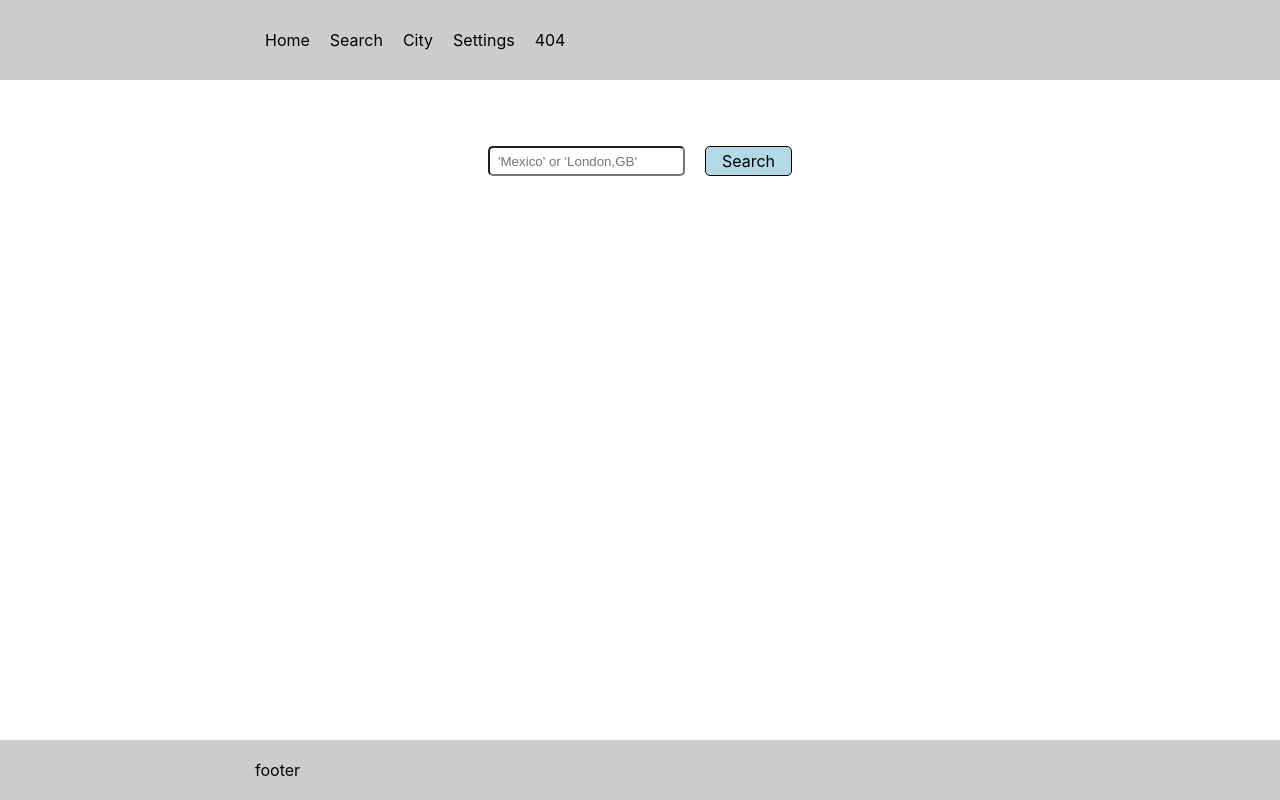
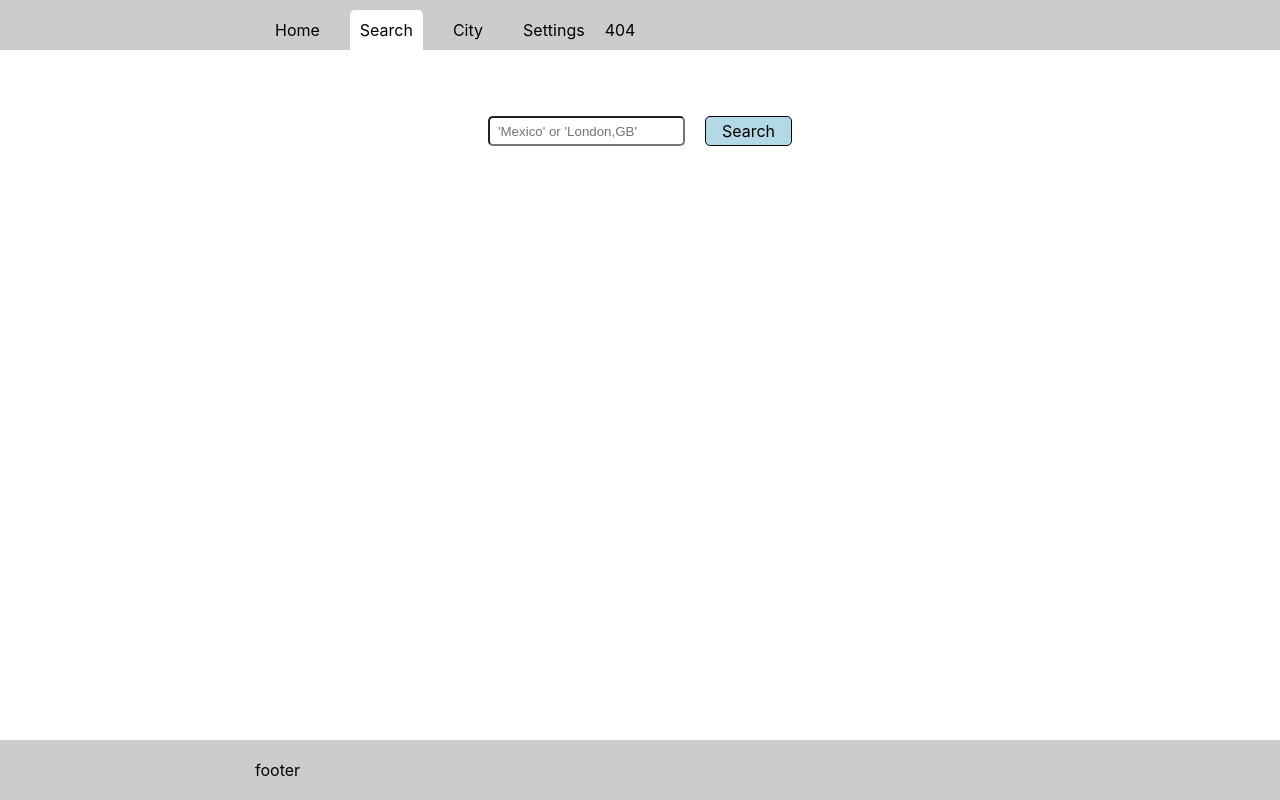
Before and after one commit to gasymov-rustam/weather, a React (Create React App) app: page /search in a window 1280 px wide. Built offline with nearby package versions, Linux system fonts and the light colour scheme.

Commit message:
creating daily forecast

```diff
--- a/src/components/CurrentWeather/CurrentWeather.jsx
+++ b/src/components/CurrentWeather/CurrentWeather.jsx
@@ -1,18 +1,30 @@
 import styles from "./CurrentWeather.module.css";
 import { useData } from "../../hooks/useData";
 export default function CurrentWeather({ data }) {
-  const [{citiesId},dispatch] = useData();
+  const [{ citiesId }, dispatch] = useData();
   return (
     <>
       <div className={styles.wrapper}>
         <label className={styles.favorite}>
-          <input type="checkbox" name="favor" className={styles.favoriteCheckbox} checked={citiesId.includes(data.id)} hidden onChange={()=>dispatch({type: "CHANGE_CITY", payload: data.id})}/>
+          <input
+            type="checkbox"
+            name="favor"
+            className={styles.favoriteCheckbox}
+            checked={citiesId.includes(data.id)}
+            hidden
+            onChange={() => dispatch({ type: "CHANGE_CITY", payload: data.id })}
+          />
           <span>&#127892;</span>
         </label>
-        <h2 className={styles.title}>
+        <div className={styles.title}>
+          <h2 className={styles.country}>
             {data.name}, {data.sys.country}
           </h2>
           <h2 className={styles.time}>{`${new Date().toString().slice(0, 21)}`}</h2>
+        </div>
+
+        <p className={styles.weatherDescription}>{data.weather[0].description}</p>
+        <div className={styles.generalDataWrapper}>
           <img
             src={`http://openweathermap.org/img/wn/${data.weather[0].icon}@2x.png`}
             width="150"
@@ -21,8 +33,7 @@ export default function CurrentWeather({ data }) {
             alt="didn`t find"
             className={styles.icon}
           />
-        <p className={styles.weatherDescription}>{data.weather[0].description}</p>
-        <div className={styles.generalDataWrapper}>
+          <div>
             <p className={styles.generalData}>
               <span>&#127777;</span>
               {data.main.humidity} %
@@ -35,6 +46,7 @@ export default function CurrentWeather({ data }) {
               <span>&#128168;</span>
               {data.wind.speed} m/s
             </p>
+          </div>
         </div>
 
         <div className={styles.containerData}>
--- a/src/components/CurrentWeather/CurrentWeather.module.css
+++ b/src/components/CurrentWeather/CurrentWeather.module.css
@@ -13,47 +13,45 @@
   color: #fff;
   position: relative;
   border-radius: 20px;
+  flex-wrap: wrap;
 }
 
 .title {
-  margin-top: 16px;
-  font-size: 16px;
+  display: flex;
+  justify-content: center;
+  align-items: flex-end;
+  gap: 20px;
+  margin-top: 12px;
+  font-size: 14px;
 }
 
 .icon {
-  display: flex;
-  justify-content: center;
-  align-items: center;
-  width: 30%;
+  width: 20%;
   height: auto;
-  /* border: 2px solid black; */
 }
 
 .weatherDescription {
   text-transform: uppercase;
-  font-size: 1.5em;
 }
 
 .generalDataWrapper {
   display: flex;
   width: 100%;
   justify-content: center;
-  gap: 40px;
+  align-items: center;
+  gap: 60px;
 }
 
-.generalData {
-  font-size: 1.5em;
-}
-
-.time {
-  text-align: center;
-  font-size: 32px;
+.generalDataWrapper > div {
+  display: flex;
+  flex-direction: column;
+  gap: 5px;
 }
 
 .containerData {
   width: 100%;
   display: flex;
-  font-size: 24px;
+  font-size: 20px;
   justify-content: space-around;
   align-items: center;
   /* border: 2px solid black; */
@@ -90,3 +88,7 @@
 .favoriteCheckbox:checked ~ span {
   color: red;
 }
+
+.update {
+  font-size: .7em;
+}
--- /dev/null
+++ b/src/components/FullWeather/FullWeather.jsx
@@ -0,0 +1,45 @@
+import styles from "./FullWeather.module.css";
+
+export default function FullWeather({ data }) {
+  const time = [0, 4, 8, 12, 16, 20];
+  const days = ['monday', 'tuesday']
+  return (
+    <>
+      <hr />
+      <h2 className={styles.title}>Hourly</h2>
+      <div className={styles.hourlyWrapper}>
+        {time.map((t) => (
+          <div key={t} className={styles.box}>
+            <img
+              src={`http://openweathermap.org/img/wn/${data.hourly[t].weather[0].icon}@2x.png`}
+              width="50"
+              height="50"
+              loading="lazy"
+              alt="didn`t find"
+              className={styles.icon}
+            />
+            <p>{data.hourly[t].weather[0].description}</p>
+            <div className={styles.temp}>
+              {data.hourly[t].temp.toFixed(1)} <span>&#8451;</span>
+            </div>
+            <time>{new Date(data.hourly[t].dt * 1000).toLocaleTimeString().slice(0, 5)} hours</time>
+          </div>
+        ))}
+      </div>
+      <hr />
+      <h2 className={styles.title}>Daily</h2>
+      <div className={styles.dailyWrapper}>
+
+
+      </div>
+      {console.log(data)}
+      {/* {console.log(new Date(data.hourly[0].dt * 1000).toLocaleTimeString())}
+      {console.log(new Date(data.hourly[4].dt * 1000).toLocaleTimeString())}
+      {console.log(new Date(data.hourly[8].dt * 1000).toLocaleTimeString())}
+      {console.log(new Date(data.hourly[12].dt * 1000).toLocaleTimeString())}
+      {console.log(new Date(data.hourly[16].dt * 1000).toLocaleTimeString())}
+      {console.log(new Date(data.hourly[20].dt * 1000).toLocaleTimeString())}
+      {console.log(new Date(data.hourly[24].dt * 1000).toLocaleTimeString())} */}
+    </>
+  );
+}
--- /dev/null
+++ b/src/components/FullWeather/FullWeather.module.css
@@ -0,0 +1,32 @@
+hr {
+  border-top: 1px solid red;
+}
+
+.hourlyWrapper {
+  display: flex;
+  gap: 10px;
+  align-items: center;
+  justify-content: center;
+}
+
+.box{
+  display: flex;
+  flex-direction: column;
+  justify-content: center;
+  align-items: center;
+}
+
+.title {
+  text-align: center;
+  text-transform: uppercase;
+}
+
+.hourlyWrapper {
+  display: flex;
+  font-size: 12px;
+}
+
+.icon {
+  width: 40%;
+  height: auto;
+}
--- a/src/components/Header.css
+++ b/src/components/Header.css
@@ -1,11 +1,20 @@
 .header{
-    padding: 20px 0;
     background-color: #ccc;
+    padding-top: 10px;
 }
 
-.navbar>a{
-    margin: 10px;
-}
+
 .navbar>a:hover{
     text-decoration: underline;
 }
+.activeLink {
+    background: white;
+}
+
+.links {
+    color: black;
+    height: 100%;
+    padding: 10px;
+    border-radius: 5px 5px 0 0;
+    margin: 0 10px;
+}
--- a/src/components/Header.jsx
+++ b/src/components/Header.jsx
@@ -1,19 +1,38 @@
 import { Link } from "react-router-dom";
 import { useData } from "../hooks/useData";
-import './Header.css'
+import { useHistory } from "react-router";
+import CN from "classnames";
+import "./Header.css";
 
 export default function Header() {
-  const [{citiesWeather}] = useData();
-  console.log(citiesWeather);
+  const [{ citiesWeather }] = useData();
+  const history = useHistory();
+  // console.log("/" == history.location.pathname);
+  console.log(history);
+  // console.log(citiesWeather);
   return (
     <header className="header">
       <div className="container">
         <nav className="navbar">
-            <Link to="/">Home</Link>
-            <Link to="/search">Search</Link>
-            <Link to={`/city/${citiesWeather.length !== 0 ? citiesWeather[0].name : 'Kiev'}`}>City</Link>
-            <Link to="/settings">Settings</Link>
-            <Link to="/blabla">404</Link>
+          <Link to="/" className={CN("links", { activeLink: "/" === history.location?.pathname })}>Home</Link>
+          <Link
+            to="/search"
+            className={CN("links", { activeLink: "/search" === history.location?.pathname })}
+          >{console.log(history.location.pathname)}
+            Search
+          </Link>
+          <Link
+            to={`/city/${citiesWeather.length !== 0 ? citiesWeather[0].name : "Kiev"}`}
+            className={CN("links", {
+              activeLink:
+                `/city/${citiesWeather.length !== 0 ? citiesWeather[0].name : "Kiev"}` ===
+                history.location?.pathname,
+            })}
+          >
+            City
+          </Link>
+          <Link to="/settings" className={CN("links", { activeLink: "/settings" === history.location?.pathname })}>{console.log(history.location.pathname)}Settings</Link>
+          <Link to="/blabla">404</Link>
         </nav>
       </div>
     </header>
--- a/src/routes/City.jsx
+++ b/src/routes/City.jsx
@@ -2,11 +2,12 @@ import { useEffect } from "react";
 import { useParams } from "react-router";
 import { getCurrentWeatherByCityName, getFullWeatherByCoords } from "../api/weather";
 import CurrentWeather from "../components/CurrentWeather/CurrentWeather";
+import FullWeather from "../components/FullWeather/FullWeather";
 import Load from "../components/Load/Load";
 import { useData } from "../hooks/useData";
 
 export default function City() {
-  const [{ load, currentWeather }, dispatch] = useData();
+  const [{ load, currentWeather, fullWeather }, dispatch] = useData();
   const { cityName } = useParams();
   console.log(cityName);
   useEffect(() => {
@@ -49,6 +50,7 @@ export default function City() {
     <>
       {load && <Load />}
       {Object.keys(currentWeather).length > 0 && <CurrentWeather data={currentWeather} />}
+      {Object.keys(fullWeather).length > 0 && <FullWeather data={fullWeather}/>}
       {/* {Object.keys(fullWeather).length > 0 && <CurrentWeather data={fullWeather}/>} */}
       {/* {console.log(fullWeather)} */}
       <div>
--- a/src/routes/Search.jsx
+++ b/src/routes/Search.jsx
@@ -3,10 +3,11 @@ import { useHistory } from "react-router";
 export default function Search() {
   const history = useHistory();
   function handleSubmit(e) {
-    e.preventDefault();
+    // e.preventDefault();
     const searchQuery = e.target.search.value.trim();
     history.push(`/city/${searchQuery}`);
   }
+
   return (
     <div>
       <form onSubmit={handleSubmit} className="searchForm">
```
Lines whose indentation alone changed are shown as unchanged.
